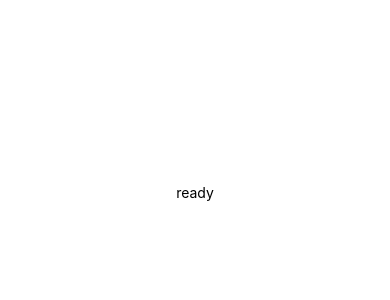
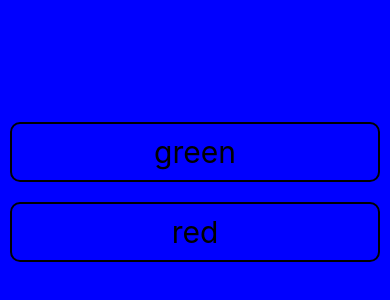
Before and after one commit to MoonHighway/ColorCatalog, a React Native app: screen / in a window 390 px wide. Shown: the part 230-530 px from the top of the page. Built offline with nearby package versions, Linux system fonts and the light colour scheme.

Commit message:
responding to touches

```diff
--- a/App.js
+++ b/App.js
@@ -1,18 +1,34 @@
-import React from "react";
-import { StyleSheet, Text, View } from "react-native";
+import React, { useState } from "react";
+import { StyleSheet, View, Text } from "react-native";
 
 export default function App() {
+  const [backgroundColor, setBackgroundColor] = useState("blue");
   return (
-    <View style={styles.page}>
-      <Text>ready</Text>
+    <View style={[styles.container, { backgroundColor }]}>
+      <Text style={styles.button} onPress={() => setBackgroundColor("green")}>
+        green
+      </Text>
+      <Text style={styles.button} onPress={() => setBackgroundColor("red")}>
+        red
+      </Text>
     </View>
   );
 }
 
 const styles = StyleSheet.create({
-  page: {
+  container: {
     flex: 1,
+    display: "flex",
     justifyContent: "center",
     alignItems: "center"
+  },
+  button: {
+    fontSize: 30,
+    margin: 10,
+    padding: 10,
+    borderWidth: 2,
+    borderRadius: 10,
+    alignSelf: "stretch",
+    textAlign: "center"
   }
 });
```
